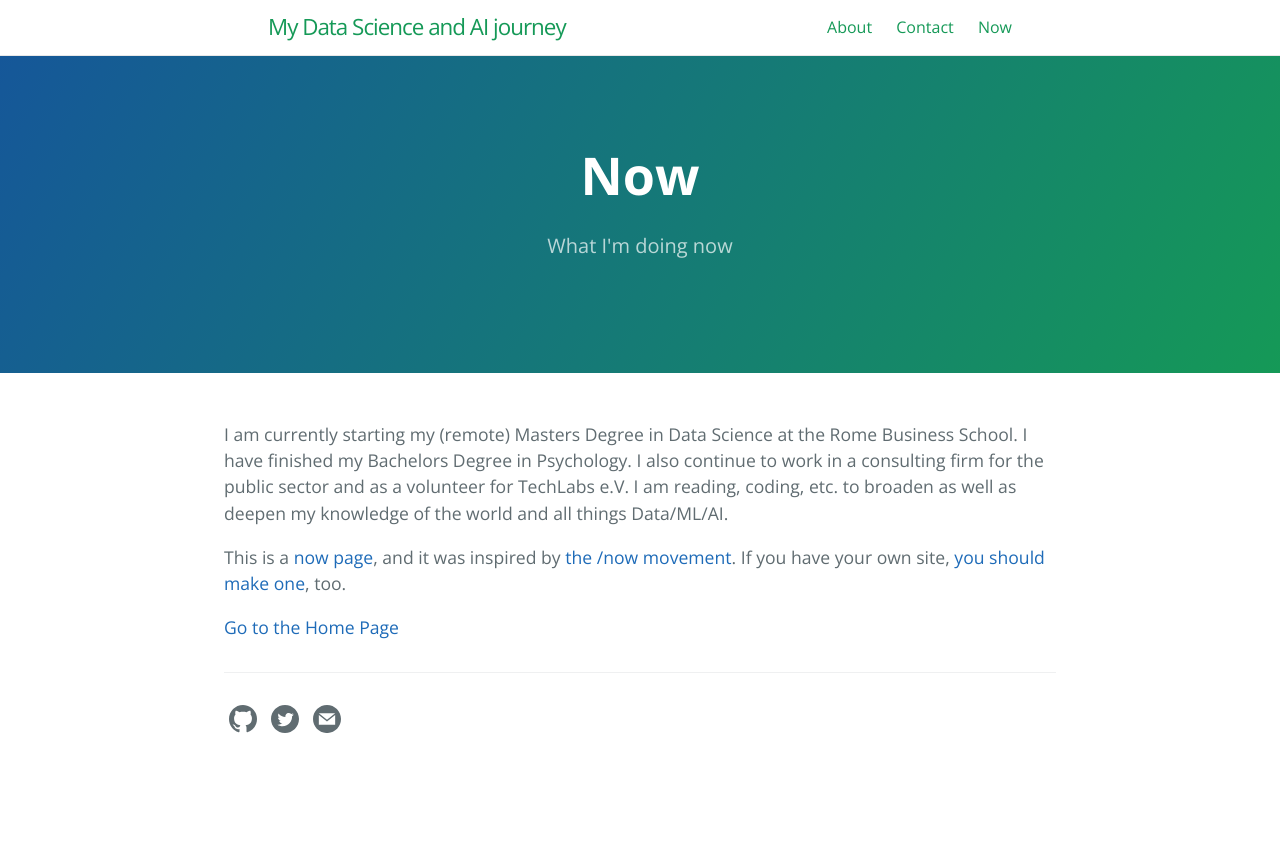
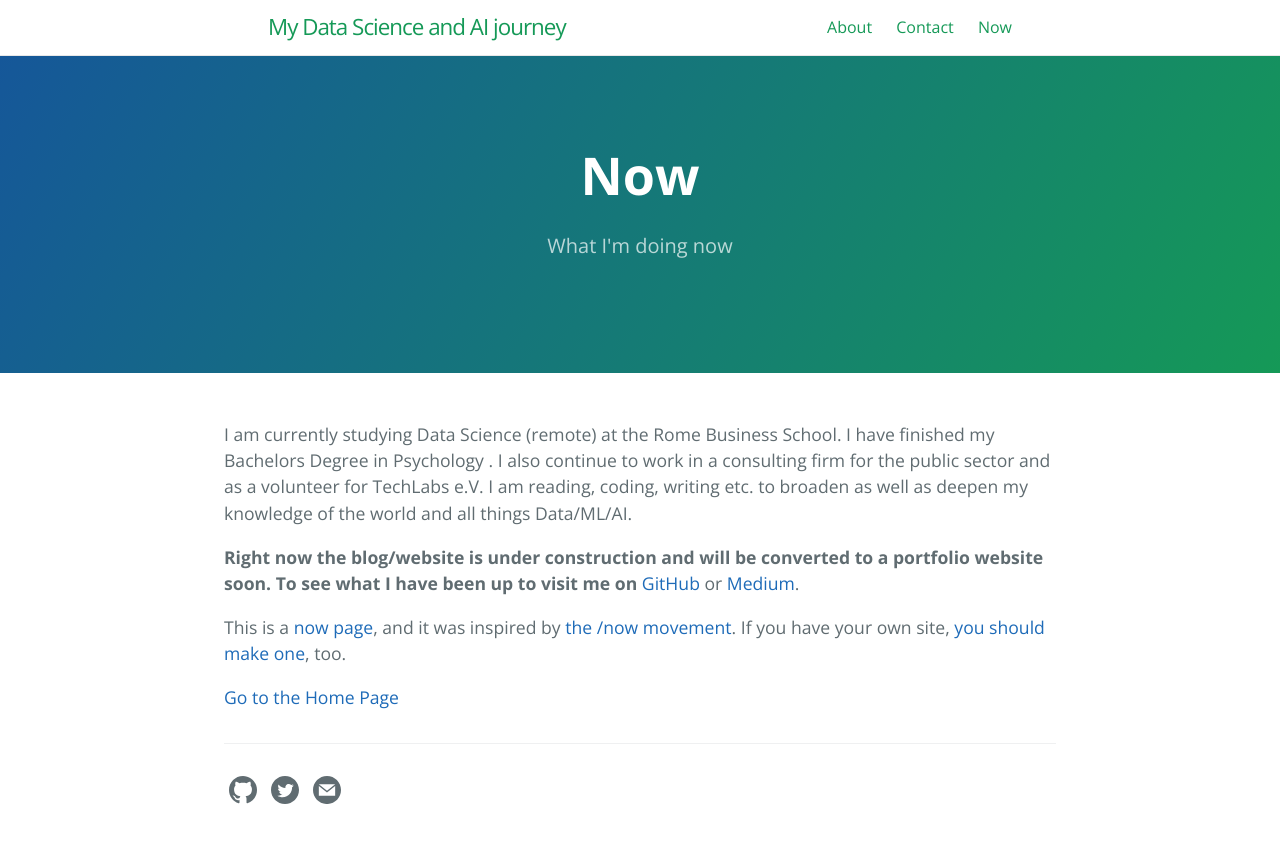
Before and after one commit to MerlinSchaefer/MerlinSchaefer.github.io, a Jekyll site: the page built from now.md, in a window 1280 px wide. Shown: the top 843 px of the page. Built offline with Jekyll 4.4.1, drawn with Linux system fonts in a browser that asks for light colours.

Commit message:
update website changes

```diff
--- a/now.md
+++ b/now.md
@@ -7,7 +7,9 @@ ref: now
 order: 2
 ---
 
-I am currently starting my (remote) Masters Degree in Data Science at the Rome Business School. I have finished my Bachelors Degree in Psychology. I also continue to work in a consulting firm for the public sector and as a volunteer for TechLabs e.V. I am  reading, coding, etc. to broaden as well as deepen my knowledge of the world and all things Data/ML/AI.
+I am currently studying Data Science (remote) at the Rome Business School. I have finished my Bachelors Degree in Psychology . I also continue to work in a consulting firm for the public sector and as a volunteer for TechLabs e.V. I am  reading, coding, writing etc. to broaden as well as deepen my knowledge of the world and all things Data/ML/AI.
+
+**Right now the blog/website is under construction and will be converted to a portfolio website soon. To see what I have been up to visit me on** [GitHub](https://github.com/MerlinSchaefer) or [Medium](https://ms101196.medium.com/).
 
 This is a [now page](https://nownownow.com/about), and it was inspired by [the /now movement](https://sivers.org/nowff). If you have your own site, [you should make one](https://nownownow.com/about), too.
 
```
Also changed, not shown: index.md (+1 -1 lines).
